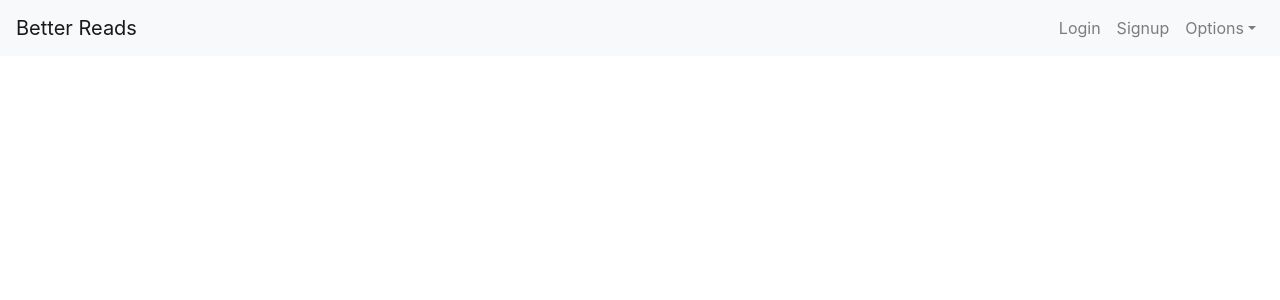
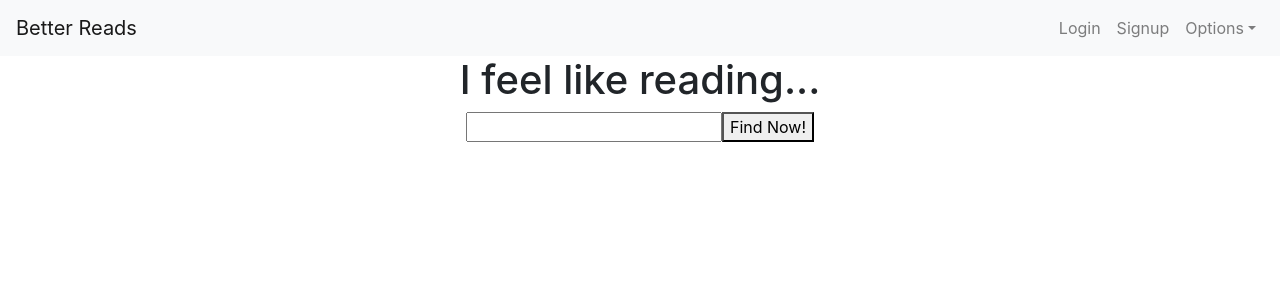
Before and after one commit to vanesa-fleurs/Better-Reads-Vanesa, a React (Create React App) app in the folder better-reads/: page /protected in a window 1280 px wide. Shown: the top 300 px of the page. Built offline with nearby package versions, Linux system fonts and the light colour scheme; no server answers; sample sign-in values are in the browser's storage.

Commit message:
got the reccomendation api to render data

```diff
--- a/better-reads/src/App.js
+++ b/better-reads/src/App.js
@@ -9,7 +9,7 @@ import Home from './components/Home.js'
 import SignupForm from './components/SignupForm.js'
 // import UserPage from './components/UserPage.js'
 import NavBar from './components/NavBar.js'
-import BooksAPI from './components/BooksApi.js'
+import ReccForm from './components/ReccForm.js'
 
 //contexts
 // import userContext from './contexts/userContext.js'
@@ -26,7 +26,7 @@ function App() {
       <Route exact path="/home" component={Home} />
       <Route exact path="/signup" component={SignupForm} />
       <Route exact path="/login" component={LoginForm} />
-      <PrivateRoute exact path="/protected" component={BooksAPI} />
+      <PrivateRoute exact path="/protected" component={ReccForm} />
     </div>
   );
 }
--- a/better-reads/src/components/BooksApi.js
+++ /dev/null
@@ -1,25 +0,0 @@
-import React, { useState, useEffect } from 'react'
-import axios from 'axios'
-import axiosWithAuth from '../utils/axiosWithAuth.js'
-
-const BooksAPI = () => {
-
-    const [book, setBook] = useState([])
-
-    useEffect ( ()=> {
-        axiosWithAuth().get('https://betterbackend.herokuapp.com/api/books')
-        .then(response => {
-            console.log("inBooksAPI get", response)
-        //   setBook(response.data)
-        //   console.log("in Books API get", response.data)
-        })
-        .catch(error => {console.log("error in Books API get", error)})
-    }, [])
-    return (
-        <div>
-
-        </div>
-    )
-}
-
-export default BooksAPI
--- /dev/null
+++ b/better-reads/src/components/ReccForm.js
@@ -0,0 +1,63 @@
+import React, { useState } from 'react'
+import axios from 'axios'
+import axiosWithAuth from '../utils/axiosWithAuth.js'
+
+const ReccForm = () => {
+
+    const [bookdesc, setBookDesc] = useState({book_desc: ''})
+
+    const changeHandler = (event) => {
+        event.preventDefault();
+        setBookDesc({
+            ...bookdesc, [event.target.name]: event.target.value
+        })
+      }
+
+    const handleSubmit = (event) => {
+        event.preventDefault();
+        console.log("within handleSubmit", bookdesc);
+
+        axiosWithAuth().post('https://betterbackend.herokuapp.com/api/books/recommend', bookdesc)
+          .then(response => {
+              console.log(response);
+            //   props.history.push('/protected')
+          })
+          .catch(err => console.log("error in BooksAPI handleSub", err.response))
+
+
+        setBookDesc({book_desc: ''})
+      };
+
+
+
+
+    // useEffect ( ()=> {
+    //     axiosWithAuth().get
+    //     .then(response => {
+    //         console.log("inBooksAPI get", response)
+    //     //   setBook(response.data)
+    //     //   console.log("in Books API get", response.data)
+    //     })
+    //     .catch(error => {console.log("error in Books API get", error)})
+    // }, [])
+
+    return (
+      <div className="SearchBoxCont">
+          <h1>I feel like reading...</h1>
+          <form onSubmit={handleSubmit}>
+              <input
+                  className="searchText"
+                  type="text"
+                  value={bookdesc.book_desc}
+                  name="book_desc"
+                  onChange={changeHandler}
+              />
+              <button type="submit">Find Now!</button>
+          </form>
+
+      </div>
+    )
+}
+
+export default ReccForm
+// ('https://betterbackend.herokuapp.com/api/books/recommend')
```
